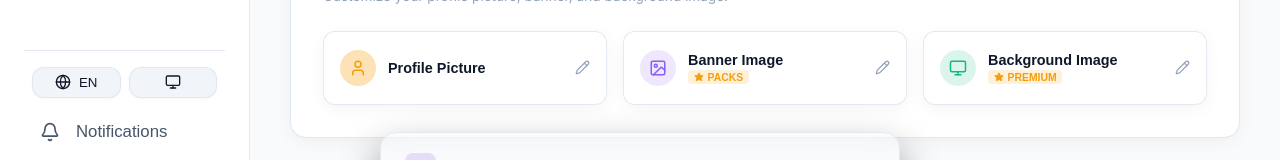
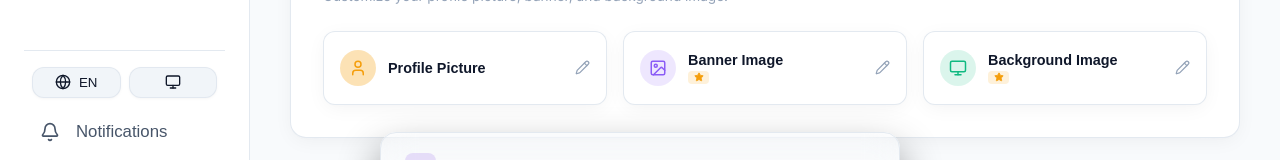
Before and after one commit to ryakimovicz/tracker-lists, a React (Vite) app in the folder frontend/: page /customize in a window 1280 px wide. Shown: the part 449-609 px from the top of the page. Built offline with nearby package versions, Linux system fonts and the light colour scheme; no server answers; sample sign-in values are in the browser's storage.

Commit message:
Use star-only badges for pack options and gate background preview badge

```diff
--- a/frontend/src/components/BackgroundSelectorModal.tsx
+++ b/frontend/src/components/BackgroundSelectorModal.tsx
@@ -6,6 +6,7 @@ import { apiClient } from '../api/client';
 import { Search, X, Check, Monitor, Trash2, Sparkles } from 'lucide-react';
 import { getOrderedCategories, getCategoryIcon } from '../utils/categoryOrder';
 import { PathdLoader } from './PathdLoader';
+import { hasPremiumBadge } from '../utils/planPermissions';
 
 interface BackgroundItem {
   title: string;
@@ -242,7 +243,7 @@ export const BackgroundSelectorModal: React.FC<BackgroundSelectorModalProps> = (
                     letterSpacing: '0.04em',
                   }}
                 >
-                  PREMIUM
+                  ★
                 </span>
               </h2>
               <p style={{ margin: 0, fontSize: '0.82rem', color: 'var(--text-muted)' }}>
@@ -382,9 +383,11 @@ export const BackgroundSelectorModal: React.FC<BackgroundSelectorModalProps> = (
                 <span style={{ fontWeight: 700, fontSize: '0.95rem', color: 'var(--text-primary)' }}>
                   {user?.username || 'Usuario'}
                 </span>
-                <span style={{ fontSize: '0.65rem', background: 'rgba(245, 158, 11, 0.2)', color: '#f59e0b', padding: '0.1rem 0.35rem', borderRadius: '4px', fontWeight: 700 }}>
-                  ★ PREMIUM
-                </span>
+                {hasPremiumBadge(user) && (
+                  <span style={{ fontSize: '0.65rem', background: 'rgba(245, 158, 11, 0.2)', color: '#f59e0b', padding: '0.1rem 0.35rem', borderRadius: '4px', fontWeight: 700 }}>
+                    ★ PREMIUM
+                  </span>
+                )}
               </div>
               <span style={{ fontSize: '0.75rem', color: 'var(--text-muted)' }}>
                 {selectedUrl
--- a/frontend/src/components/BannerSelectorModal.tsx
+++ b/frontend/src/components/BannerSelectorModal.tsx
@@ -242,7 +242,7 @@ export const BannerSelectorModal: React.FC<BannerSelectorModalProps> = ({
                     fontWeight: 700,
                   }}
                 >
-                  PACKS
+                  ★
                 </span>
               </h2>
               <span style={{ fontSize: '0.8rem', color: 'var(--text-muted)' }}>
--- a/frontend/src/pages/Customize.tsx
+++ b/frontend/src/pages/Customize.tsx
@@ -912,7 +912,6 @@ export const CustomizePage: React.FC = () => {
                     }}
                   >
                     <Star size={10} fill="#f59e0b" />
-                    PACKS
                   </span>
                 </div>
               </div>
@@ -987,7 +986,6 @@ export const CustomizePage: React.FC = () => {
                     }}
                   >
                     <Star size={10} fill="#f59e0b" />
-                    PREMIUM
                   </span>
                 </div>
               </div>
@@ -1134,7 +1132,6 @@ export const CustomizePage: React.FC = () => {
               }}
             >
               <Star size={10} fill="#f59e0b" />
-              PACKS
             </span>
           </div>
 
```
